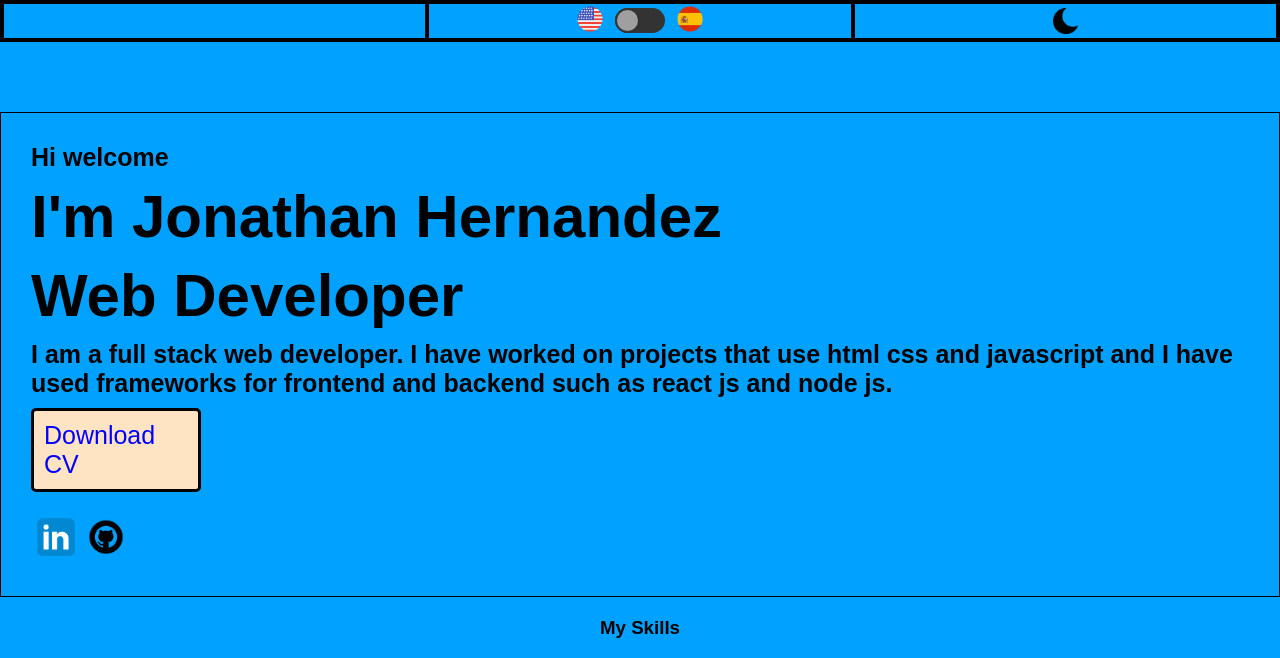
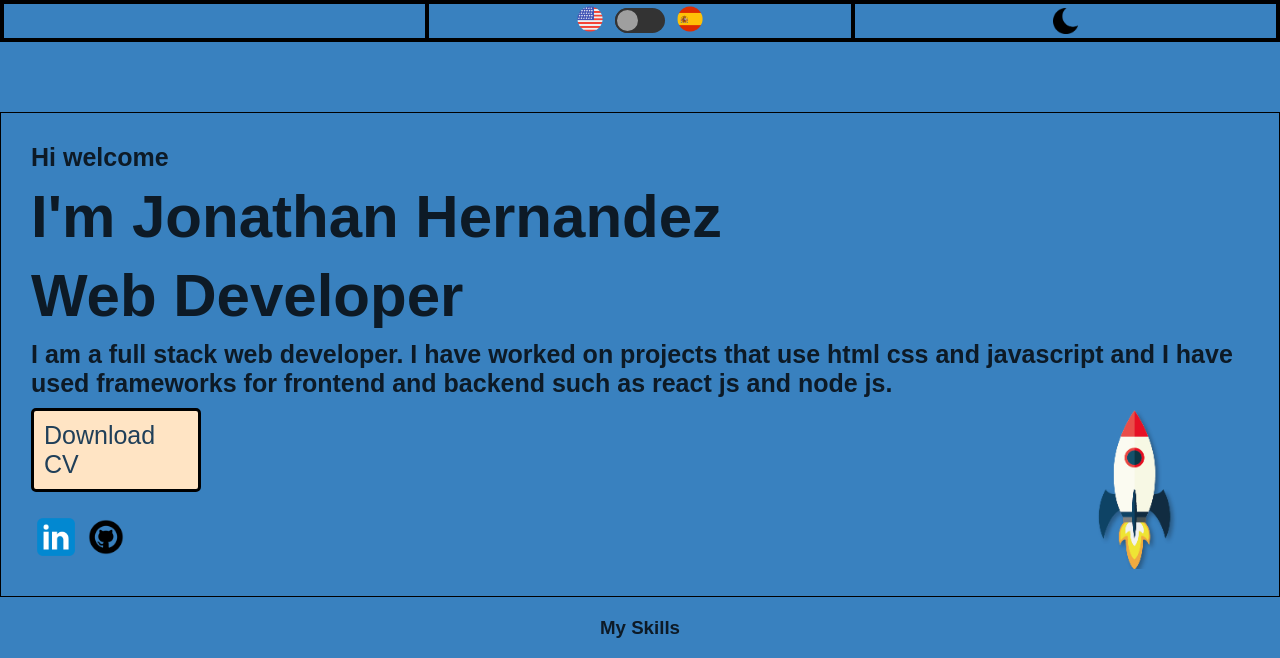
Before and after one commit to jonathanDavid1/portafolio2.0, a plain HTML site: page index.html in a window 1280 px wide. Shown: the top 658 px of the page. Drawn offline with Linux system fonts and the light colour scheme; a web font is replaced by a local one.

Commit message:
working with parallax and background

```diff
--- a/assets/css/about-me.css
+++ b/assets/css/about-me.css
@@ -1,4 +1,7 @@
-.about-me{
+.about-me {
+    display: relative;
+}
+.about-me-container {
     margin-top: 50px;
     height: 1fr;
     border: 2px solid black;
@@ -8,14 +11,16 @@
     padding: 30px;
     display: grid;
     gap: 10px;
+    position: relative;
+    overflow: hidden;
 }
-.about-me h3 {
+.about-me-container h3 {
     font-size:25px;
 }
-.about-me h1 {
+.about-me-container h1 {
     font-size:60px;
 }
-.about-me .button {
+.about-me-container .button {
     border: 3px solid black;
     padding: 10px;
     width: 170px;
@@ -25,11 +30,11 @@
     font-size: 25px;
 
 }
-.about-me .button:hover {
+.about-me-container .button:hover {
     background-color: brown;
 
 }
-.about-me .icon img {
+.about-me-container .icon img {
     width: 50px;
 }
 .social-media {
@@ -42,3 +47,19 @@
     text-decoration: none;
     color: var(--secundary-color);
 }
+
+
+.parallax #rocket {
+    position: absolute;
+    width: 300px;
+    right: 0;
+    top: 400px;
+    z-index: -100;
+
+}
+@media (max-width: 600px) {
+    .parallax #rocket {
+        left: 40vw;
+        top: 500px;
+    }
+}
--- a/assets/css/responsive.css
+++ b/assets/css/responsive.css
@@ -5,28 +5,31 @@
 }
 
 :root{
-    --primary-color: black;
-    --secundary-color: blue;
-    --tertiary-color: blue;
+    --primary-color: #0D1A26;
+    --secundary-color: #203F59;
+    --tertiary-color: #ADD4D9;
+    --background-color: #3981BF;
 }
 .dark-theme {
-    --primary-color: gray;
-    --secundary-color: red;
-    --tertiary-color: blue;
+    --primary-color: #D6C9F2;
+    --secundary-color: #7775BF;
+    --tertiary-color: #141759;
+    --background-color: #0B0D40;
 }
 
 .container {
     display: flex;
     flex-direction: column;
-    width: calc(100% -20px);;
-    grid-gap: 20px;
+    width: calc(100% -20px);
+    height: auto;
+    gap: 20px;
     box-sizing: border-box;
     color: var(--primary-color);
     /* I chose this font from fonts.google.com */
     font-family: "Madimi One", sans-serif;
     font-weight: 400;
     font-style: normal;
-    background-color: #00a1ff;
+    background-color: var(--background-color);
 }
 
 /* The following lines of code is for language */
--- /dev/null
+++ b/assets/javaScript/parallax.js
@@ -0,0 +1,9 @@
+let rocket = document.getElementById('rocket');
+const initialTop = getComputedStyle(rocket).getPropertyValue('top');
+const initialTopInt = parseInt(initialTop, 10)
+
+window.addEventListener('scroll', () => {
+   let value = window.scrollY;
+   let valuew = rocket.style.top = (initialTopInt - value) + 'px'
+
+} )
--- a/index.html
+++ b/index.html
@@ -36,9 +36,8 @@
         </section3>
 
     </nav>
-
-    <section class="about-me">
-
+ <section class="about-me">
+    <div class="about-me-container">
         <h3>Hi welcome</h3>
         <h1>I'm Jonathan Hernandez</h1>
         <h1>Web Developer</h1>
@@ -50,7 +49,11 @@
 
             <div class="icon"><a href="https://github.com/jonathanDavid1"><img src="/public/images/github-icon.png" alt=""></a></div>
         </section>
-    </section>
+    </div>
+    <div class="parallax">
+        <img src="/public/images/rocket.png" id="rocket" alt="">
+    </div>
+</section>
 
     <div class="title-skills">
         <h3>My Skills</h3></div>
@@ -144,5 +147,6 @@
 </script>
 <script src="/assets/javaScript/changeLanguage.js"></script>
 <script src="/assets/javaScript/slider.js"></script>
+<script src="/assets/javaScript/parallax.js"></script>
 </body>
 </html>
```
Also changed, not shown: public/images/galaxy.jpg (added), public/images/rocket.png (added), 1 other file.
